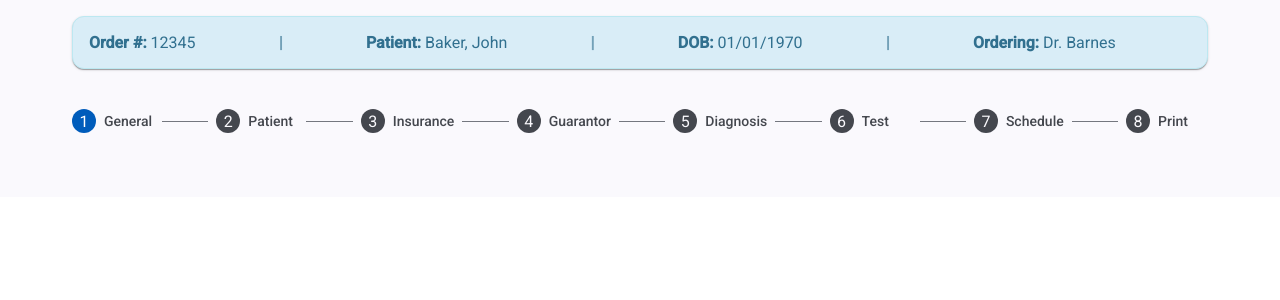
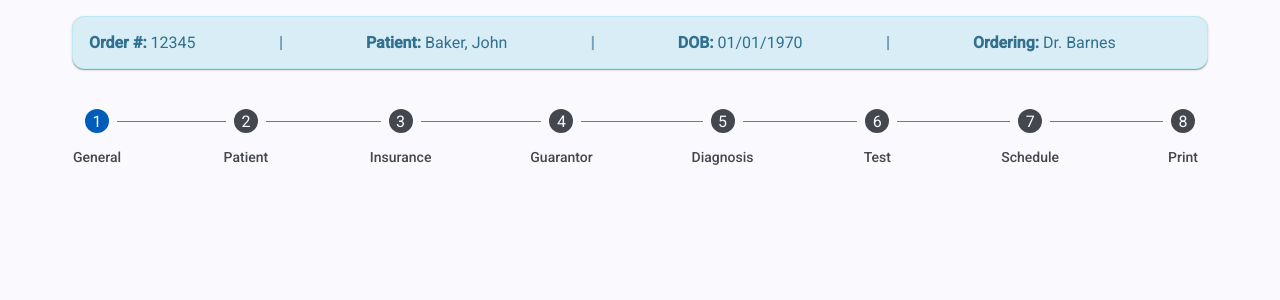
Before and after one commit to ian7710/angular-lab-portal-example, an Angular app: page / in a window 1280 px wide. Shown: the top 300 px of the page. Built offline with nearby package versions, Linux system fonts and the light colour scheme.

Commit message:
flipped stepper label; added height

```diff
--- a/src/app/lab-portal-stepper/lab-portal-stepper.component.html
+++ b/src/app/lab-portal-stepper/lab-portal-stepper.component.html
@@ -3,7 +3,7 @@
   <app-order-information-bar></app-order-information-bar>
 
   <!-- Stepper -->
-  <mat-stepper [linear]="isLinear" #stepper>
+  <mat-stepper [linear]="isLinear" labelPosition="bottom" #stepper>
     <!-- Step One -->
     <mat-step [stepControl]="firstFormGroup" label="General">
 
--- a/src/app/lab-portal-stepper/lab-portal-stepper.component.scss
+++ b/src/app/lab-portal-stepper/lab-portal-stepper.component.scss
@@ -1,4 +1,5 @@
 .lab-stepper-container {
   padding: 1rem 3rem;
   background-color: #FAF9FD;
+  height: 100%;
 }
```
